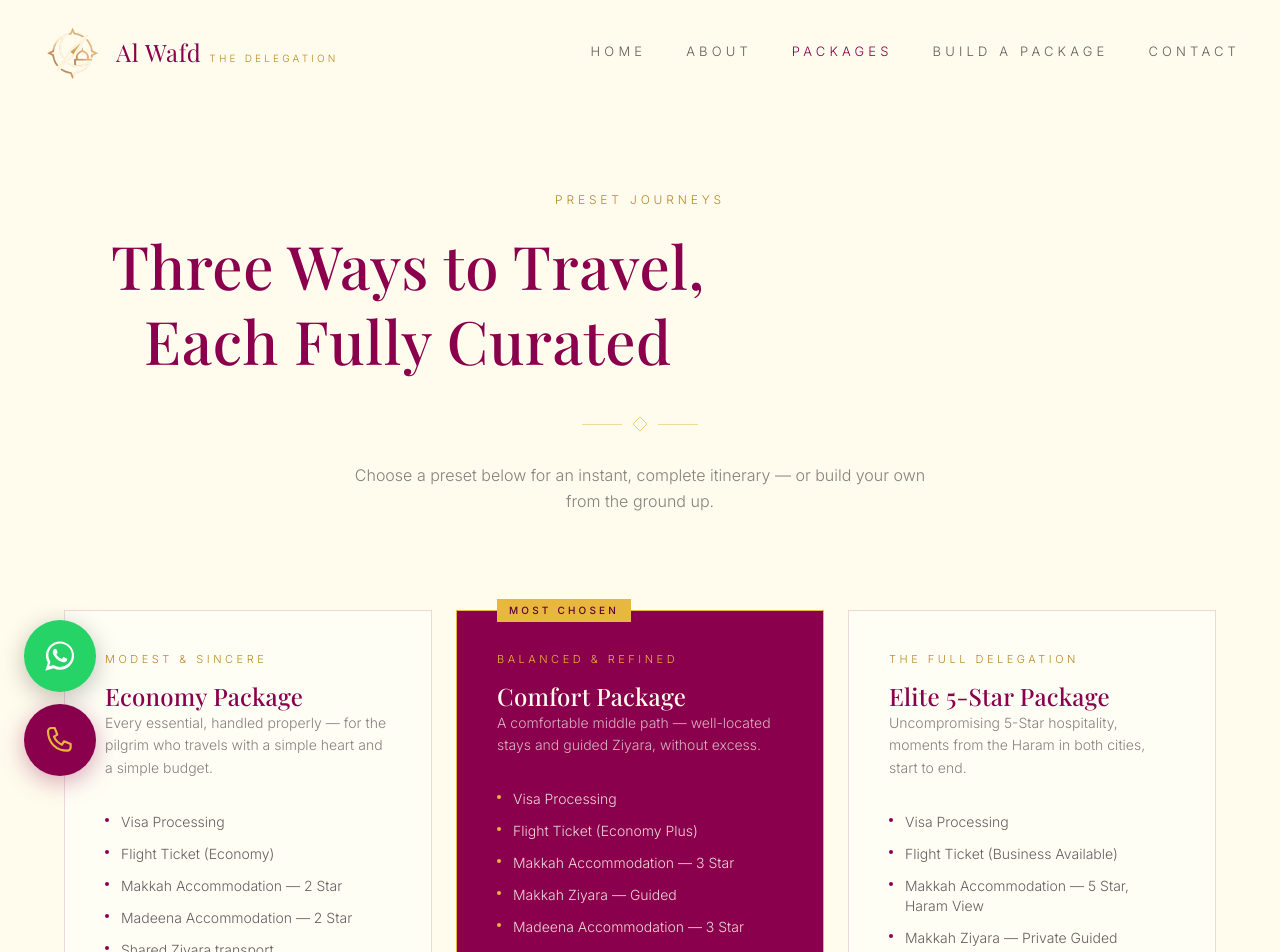
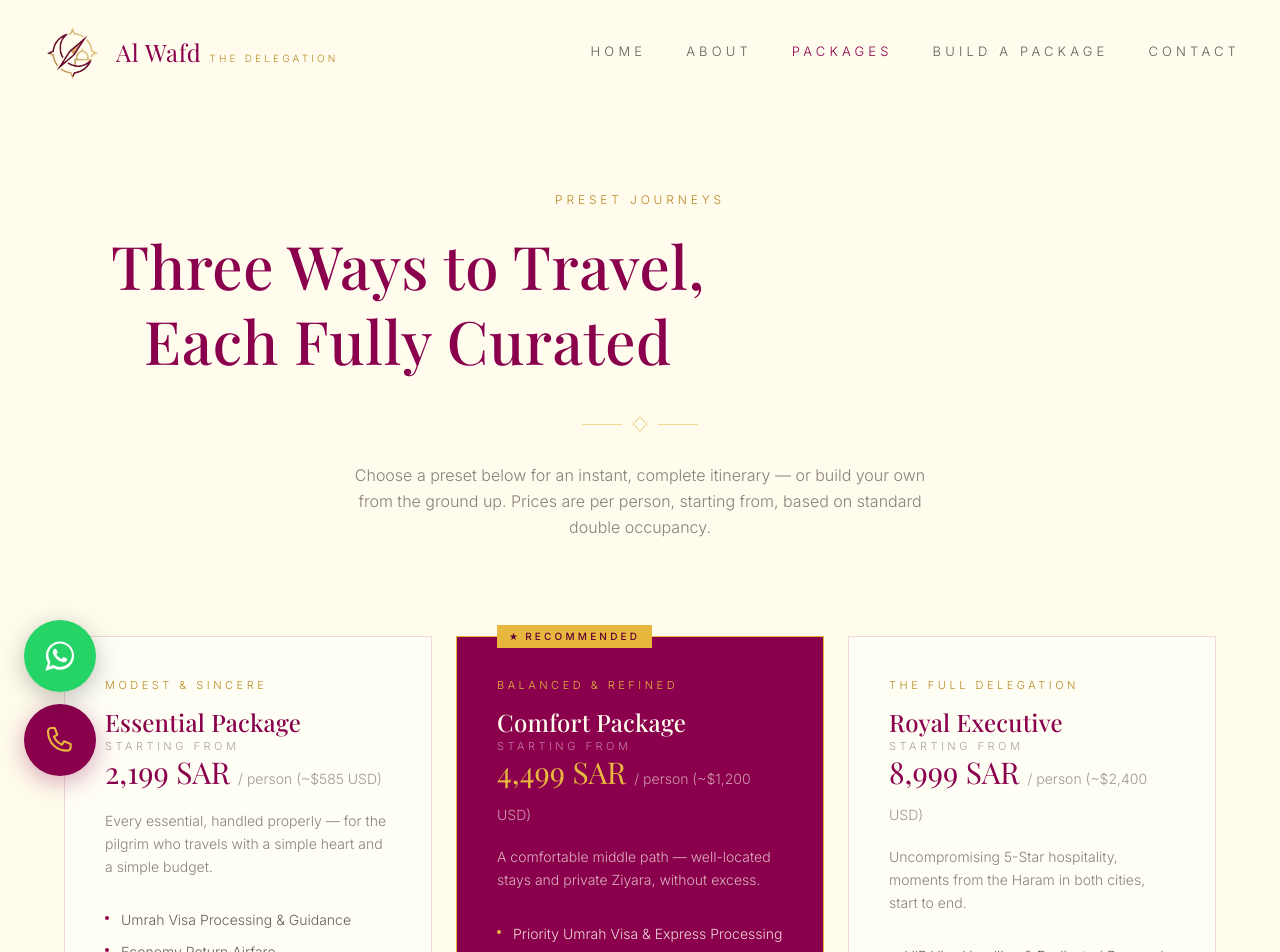
Before and after one commit to corexofficialsa/al-wafd, a React (Vite) app: page /packages in a window 1280 px wide. Shown: the top 952 px of the page. Built offline with nearby package versions, Linux system fonts and the light colour scheme; a web font is replaced by a local one.

Commit message:
changes packages

```diff
--- a/src/components/Navbar.tsx
+++ b/src/components/Navbar.tsx
@@ -44,7 +44,11 @@ export default function Navbar() {
           className="flex items-center gap-3"
           onClick={() => setOpen(false)}
         >
-          <img src="/logo.png" alt="Al Wafd" className="h-14 w-14 md:h-16 md:w-16 object-contain" />
+          <img
+            src={onDarkHero ? "/logo.png" : "/logo-2.png"}
+            alt="Al Wafd"
+            className="h-14 w-14 md:h-16 md:w-16 object-contain"
+          />
           <span
             className={`font-serif text-2xl tracking-wide flex items-baseline gap-2 transition-colors duration-500 ${
               onDarkHero ? "text-cream" : "text-maroon"
--- /dev/null
+++ b/src/lib/presets.ts
@@ -0,0 +1,81 @@
+import { buildWhatsappUrl } from "./whatsapp";
+
+export interface PresetPackage {
+  id: string;
+  name: string;
+  tag: string;
+  priceSar: number;
+  priceUsdApprox: number;
+  blurb: string;
+  features: string[];
+  whatsappMessage: string;
+  featured?: boolean;
+}
+
+export const PRESET_PACKAGES: PresetPackage[] = [
+  {
+    id: "essential",
+    name: "Essential Package",
+    tag: "Modest & Sincere",
+    priceSar: 2199,
+    priceUsdApprox: 585,
+    blurb: "Every essential, handled properly — for the pilgrim who travels with a simple heart and a simple budget.",
+    features: [
+      "Umrah Visa Processing & Guidance",
+      "Economy Return Airfare",
+      "Makkah Accommodation: 3-Star Hotel (short shuttle to Haram)",
+      "Madeena Accommodation: 3-Star Hotel (walking distance to Prophet's Mosque)",
+      "Basic Ground Transport (shared A/C bus)",
+      "Standard Makkah & Madeena Ziyara Guidance",
+    ],
+    whatsappMessage:
+      "Bismillah. Assalamu Alaikum Al Wafd Team, I am interested in booking the 'Essential Package' (2,199 SAR). Please provide availability and booking steps.",
+  },
+  {
+    id: "comfort",
+    name: "Comfort Package",
+    tag: "Balanced & Refined",
+    priceSar: 4499,
+    priceUsdApprox: 1200,
+    blurb: "A comfortable middle path — well-located stays and private Ziyara, without excess.",
+    features: [
+      "Priority Umrah Visa & Express Processing",
+      "Direct Economy / Premium Airfare",
+      "Makkah Accommodation: 4-Star Hotel (within 300m of the Haram courtyard)",
+      "Madeena Accommodation: 4-Star Hotel (direct central area access)",
+      "Private High-Speed Haramain Train Transfers between Makkah & Madeena",
+      "Guided Private Ziyara Tours in both Makkah & Madeena",
+      "Complimentary Daily Breakfast",
+    ],
+    whatsappMessage:
+      "Bismillah. Assalamu Alaikum Al Wafd Team, I am interested in booking your recommended 'Comfort Package' (4,499 SAR). Please share the complete itinerary and upcoming dates.",
+    featured: true,
+  },
+  {
+    id: "royal-executive",
+    name: "Royal Executive",
+    tag: "The Full Delegation",
+    priceSar: 8999,
+    priceUsdApprox: 2400,
+    blurb: "Uncompromising 5-Star hospitality, moments from the Haram in both cities, start to end.",
+    features: [
+      "VIP Visa Handling & Dedicated Personal Assistant",
+      "Flexible Flight Booking with Preferred Seating",
+      "Makkah Accommodation: 5-Star Luxury Hotel (direct Kaaba view)",
+      "Madeena Accommodation: 5-Star Luxury Hotel (front row, gate access)",
+      "Private Luxury SUV Transport throughout the trip",
+      "Exclusive VIP Guided Ziyara with historical experts",
+      "Full Board (Breakfast & Dinner) Included",
+    ],
+    whatsappMessage:
+      "Bismillah. Assalamu Alaikum Al Wafd Team, I would like to enquire about the 'Royal Executive 5-Star Package' (8,999 SAR). Please contact me with details for a customized itinerary.",
+  },
+];
+
+export function presetWhatsappUrl(preset: PresetPackage): string {
+  return buildWhatsappUrl(preset.whatsappMessage);
+}
+
+export function formatSar(amount: number): string {
+  return `${amount.toLocaleString("en-US")} SAR`;
+}
--- a/src/pages/Home.tsx
+++ b/src/pages/Home.tsx
@@ -3,6 +3,7 @@ import { motion } from "framer-motion";
 import ParallaxSurface from "../components/ParallaxSurface";
 import Reveal from "../components/Reveal";
 import OrnamentDivider from "../components/OrnamentDivider";
+import { PRESET_PACKAGES, formatSar } from "../lib/presets";
 
 const SERVICES = [
   { title: "Visa Processing", desc: "Full documentation, handled discreetly and in advance." },
@@ -11,12 +12,6 @@ const SERVICES = [
   { title: "Makkah Ziyara", desc: "Guided tours of the holy sites, paced and unhurried." },
   { title: "Madeena Accommodation", desc: "Stay within steps of Al-Masjid an-Nabawi." },
   { title: "Madeena Ziyara", desc: "A guided passage through the city of the Prophet ﷺ." },
-];
-
-const PRESETS = [
-  { name: "Economy", tag: "Modest & Sincere", desc: "The essentials, arranged with care and no excess." },
-  { name: "Comfort", tag: "Balanced & Refined", desc: "A comfortable middle path — 3-Star ease throughout." },
-  { name: "Elite 5-Star", tag: "The Full Delegation", desc: "Uncompromising 5-Star hospitality, start to end." },
 ];
 
 export default function Home() {
@@ -138,17 +133,20 @@ export default function Home() {
           </Reveal>
 
           <div className="grid md:grid-cols-3 gap-6">
-            {PRESETS.map((p, i) => (
-              <Reveal key={p.name} delay={i * 0.1}>
+            {PRESET_PACKAGES.map((p, i) => (
+              <Reveal key={p.id} delay={i * 0.1}>
                 <Link
                   to="/packages"
-                  className="group block border border-maroon/15 p-10 h-full hover:border-gold transition-colors relative overflow-hidden"
+                  className="group block border border-maroon/15 pl-20 pr-6 py-10 sm:p-10 h-full hover:border-gold transition-colors relative overflow-hidden"
                 >
                   <div className="absolute inset-0 surface-warm opacity-0 group-hover:opacity-100 transition-opacity duration-500" />
                   <div className="relative">
                     <p className="text-[11px] tracking-widest-lg uppercase text-gold-dark mb-3">{p.tag}</p>
-                    <h3 className="text-2xl font-serif text-maroon mb-4">{p.name}</h3>
-                    <p className="text-sm text-ink/55 font-light leading-relaxed mb-8">{p.desc}</p>
+                    <h3 className="text-2xl font-serif text-maroon mb-2">{p.name}</h3>
+                    <p className="text-sm font-serif text-gold-dark mb-4">
+                      From {formatSar(p.priceSar)} <span className="font-sans text-ink/40">/ person</span>
+                    </p>
+                    <p className="text-sm text-ink/55 font-light leading-relaxed mb-8">{p.blurb}</p>
                     <span className="text-xs tracking-widest-lg uppercase text-maroon group-hover:text-gold-dark transition-colors">
                       Explore &rarr;
                     </span>
--- a/src/pages/PackageBuilder.tsx
+++ b/src/pages/PackageBuilder.tsx
@@ -47,7 +47,7 @@ export default function PackageBuilder() {
       </section>
 
       <section className="pb-40 md:pb-48 px-6">
-        <div className="max-w-4xl mx-auto grid md:grid-cols-2 gap-x-16">
+        <div className="max-w-4xl mx-auto grid md:grid-cols-2 gap-x-16 pl-20 sm:pl-0">
           <Reveal className="md:col-span-2">
             <div className="border-b border-maroon/15 divide-y divide-maroon/10">
               <Toggle
--- a/src/pages/Packages.tsx
+++ b/src/pages/Packages.tsx
@@ -1,57 +1,7 @@
 import { Link } from "react-router-dom";
 import Reveal from "../components/Reveal";
 import OrnamentDivider from "../components/OrnamentDivider";
-import { presetPackageWhatsappUrl } from "../lib/whatsapp";
-
-interface Preset {
-  name: string;
-  tag: string;
-  desc: string;
-  features: string[];
-  featured?: boolean;
-}
-
-const PRESETS: Preset[] = [
-  {
-    name: "Economy Package",
-    tag: "Modest & Sincere",
-    desc: "Every essential, handled properly — for the pilgrim who travels with a simple heart and a simple budget.",
-    features: [
-      "Visa Processing",
-      "Flight Ticket (Economy)",
-      "Makkah Accommodation — 2 Star",
-      "Madeena Accommodation — 2 Star",
-      "Shared Ziyara transport",
-    ],
-  },
-  {
-    name: "Comfort Package",
-    tag: "Balanced & Refined",
-    desc: "A comfortable middle path — well-located stays and guided Ziyara, without excess.",
-    features: [
-      "Visa Processing",
-      "Flight Ticket (Economy Plus)",
-      "Makkah Accommodation — 3 Star",
-      "Makkah Ziyara — Guided",
-      "Madeena Accommodation — 3 Star",
-      "Madeena Ziyara — Guided",
-    ],
-    featured: true,
-  },
-  {
-    name: "Elite 5-Star Package",
-    tag: "The Full Delegation",
-    desc: "Uncompromising 5-Star hospitality, moments from the Haram in both cities, start to end.",
-    features: [
-      "Visa Processing",
-      "Flight Ticket (Business Available)",
-      "Makkah Accommodation — 5 Star, Haram View",
-      "Makkah Ziyara — Private Guided",
-      "Madeena Accommodation — 5 Star",
-      "Madeena Ziyara — Private Guided",
-    ],
-  },
-];
+import { PRESET_PACKAGES, presetWhatsappUrl, formatSar } from "../lib/presets";
 
 export default function Packages() {
   return (
@@ -65,33 +15,47 @@ export default function Packages() {
           <OrnamentDivider className="mt-10" />
           <p className="mt-8 text-ink/55 font-light max-w-xl mx-auto leading-relaxed">
             Choose a preset below for an instant, complete itinerary — or
-            build your own from the ground up.
+            build your own from the ground up. Prices are per person,
+            starting from, based on standard double occupancy.
           </p>
         </Reveal>
       </section>
 
       <section className="pb-28 md:pb-36 px-6">
         <div className="max-w-6xl mx-auto grid lg:grid-cols-3 gap-6 items-stretch">
-          {PRESETS.map((p, i) => (
-            <Reveal key={p.name} delay={i * 0.1} className="h-full">
+          {PRESET_PACKAGES.map((p, i) => (
+            <Reveal key={p.id} delay={i * 0.1} className="h-full">
               <div
-                className={`h-full flex flex-col p-10 border transition-colors ${
+                className={`h-full flex flex-col pl-20 pr-6 py-10 sm:p-10 border transition-colors ${
                   p.featured
                     ? "border-gold bg-maroon text-cream relative"
                     : "border-maroon/15 bg-white/40 text-ink hover:border-gold/60"
                 }`}
               >
                 {p.featured && (
-                  <span className="absolute -top-3 left-10 bg-gold text-maroon-dark text-[10px] tracking-widest-lg uppercase px-3 py-1 font-medium">
-                    Most Chosen
+                  <span className="absolute -top-3 left-10 bg-gold text-maroon-dark text-[10px] tracking-widest-lg uppercase px-3 py-1 font-medium flex items-center gap-1">
+                    <span aria-hidden="true">★</span> Recommended
                   </span>
                 )}
                 <p className={`text-[11px] tracking-widest-lg uppercase mb-3 ${p.featured ? "text-gold" : "text-gold-dark"}`}>
                   {p.tag}
                 </p>
-                <h2 className={`text-2xl font-serif mb-4 ${p.featured ? "text-cream" : "text-maroon"}`}>{p.name}</h2>
+                <h2 className={`text-2xl font-serif mb-3 ${p.featured ? "text-cream" : "text-maroon"}`}>{p.name}</h2>
+
+                <div className="mb-5">
+                  <p className={`text-[11px] uppercase tracking-widest-lg ${p.featured ? "text-cream/50" : "text-ink/40"}`}>
+                    Starting from
+                  </p>
+                  <p className={`font-serif text-3xl ${p.featured ? "text-gold" : "text-maroon"}`}>
+                    {formatSar(p.priceSar)}
+                    <span className={`ml-2 text-sm font-sans font-light ${p.featured ? "text-cream/60" : "text-ink/45"}`}>
+                      / person (~${p.priceUsdApprox.toLocaleString("en-US")} USD)
+                    </span>
+                  </p>
+                </div>
+
                 <p className={`text-sm font-light leading-relaxed mb-8 ${p.featured ? "text-cream/70" : "text-ink/55"}`}>
-                  {p.desc}
+                  {p.blurb}
                 </p>
 
                 <ul className="space-y-3 mb-10 flex-1">
@@ -104,7 +68,7 @@ export default function Packages() {
                 </ul>
 
                 <a
-                  href={presetPackageWhatsappUrl(p.name)}
+                  href={presetWhatsappUrl(p)}
                   target="_blank"
                   rel="noopener noreferrer"
                   className={`text-center py-4 text-sm tracking-widest-lg uppercase font-sans transition-colors ${
```
Also changed, not shown: src/lib/whatsapp.ts (+1 -9 lines).
